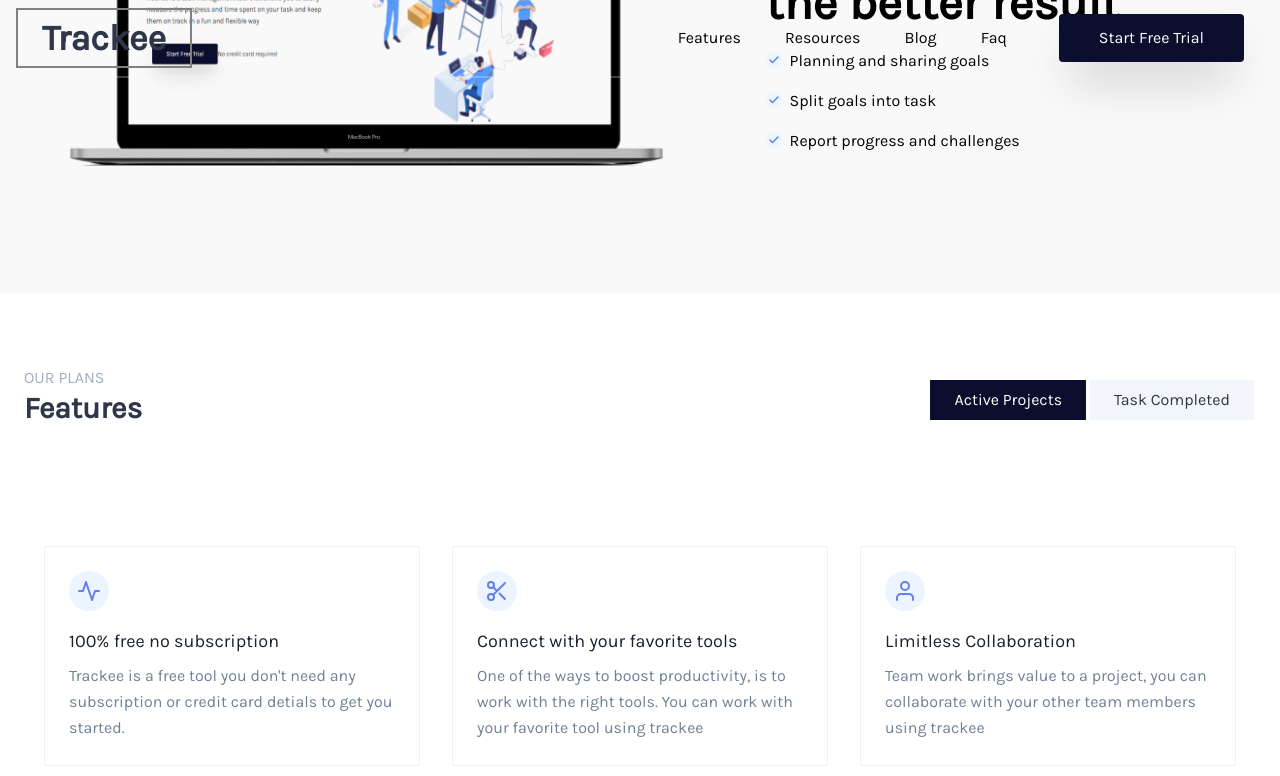
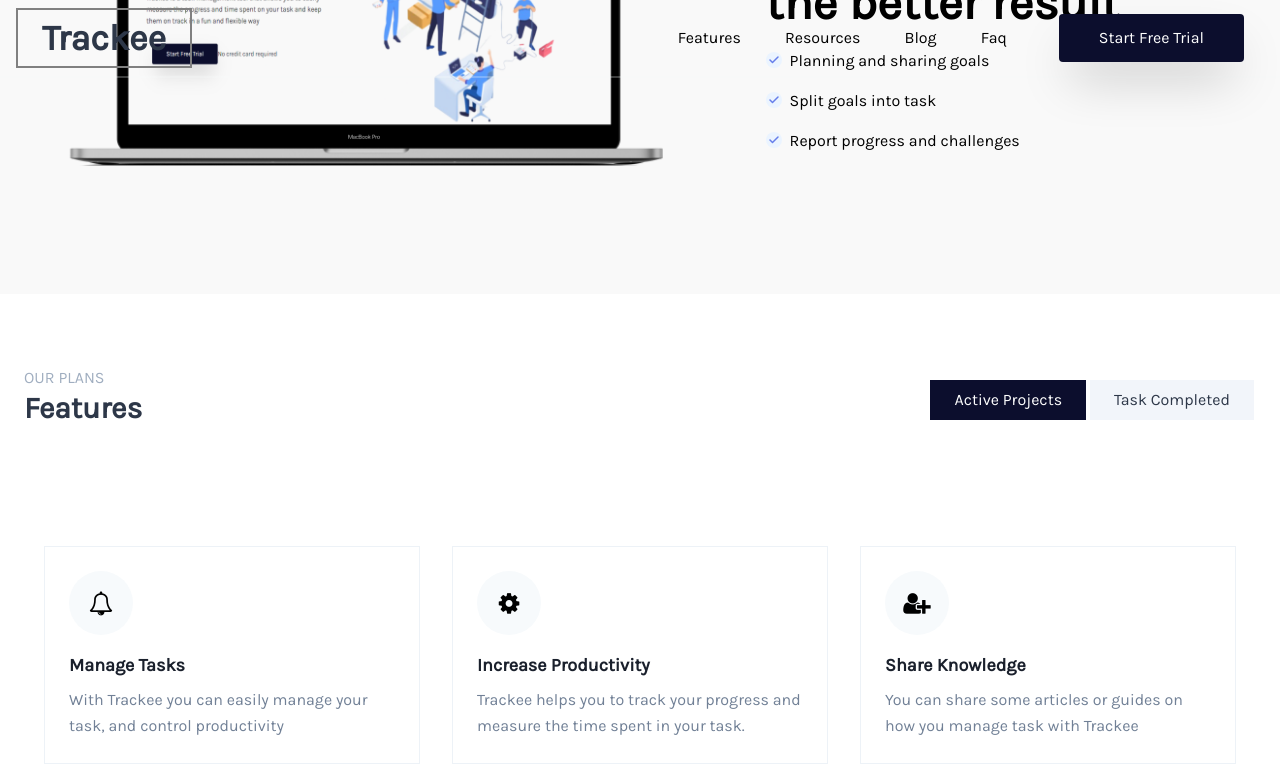
Before and after one commit to Emilsone/old-trackee-page, a Vue app: page / in a window 1280 px wide. Both pictures are taken after a click on the button "Task Completed". Shown: the part 4189-4965 px from the top of the page. Built offline with nearby package versions, Linux system fonts and the light colour scheme.

Commit message:
rewrite fature page

```diff
--- a/src/components/mainpage/PricingList.vue
+++ b/src/components/mainpage/PricingList.vue
@@ -6,35 +6,24 @@
           <div class="border border-gray-200 p-6">
             <div
               class="
-                w-10
-                h-10
+                w-16
+                h-16
                 inline-flex
                 items-center
                 justify-center
                 rounded-full
-                bg-indigo-100
-                text-indigo-500
+                bg-gray-100
+                text-black
                 mb-4
               "
             >
-              <svg
-                fill="none"
-                stroke="currentColor"
-                stroke-linecap="round"
-                stroke-linejoin="round"
-                stroke-width="2"
-                class="w-6 h-6"
-                viewBox="0 0 24 24"
-              >
-                <path d="M22 12h-4l-3 9L9 3l-3 9H2"></path>
-              </svg>
+              <i class="fa fa-bell-o text-2xl" aria-hidden="true"></i>
             </div>
-            <h2 class="text-lg text-gray-900 font-medium title-font mb-2">
-              100% free no subscription
+            <h2 class="text-lg text-gray-900 font-bold title-font mb-2">
+              Manage Tasks
             </h2>
             <p class="leading-relaxed text-base">
-              Trackee is a free tool you don't need any subscription or credit
-              card detials to get you started.
+              With Trackee you can easily manage your task, and control productivity
             </p>
           </div>
         </div>
@@ -42,39 +31,24 @@
           <div class="border border-gray-200 p-6">
             <div
               class="
-                w-10
-                h-10
+                w-16
+                h-16
                 inline-flex
                 items-center
                 justify-center
                 rounded-full
-                bg-indigo-100
-                text-indigo-500
+                bg-gray-100
+                text-black
                 mb-4
               "
             >
-              <svg
-                fill="none"
-                stroke="currentColor"
-                stroke-linecap="round"
-                stroke-linejoin="round"
-                stroke-width="2"
-                class="w-6 h-6"
-                viewBox="0 0 24 24"
-              >
-                <circle cx="6" cy="6" r="3"></circle>
-                <circle cx="6" cy="18" r="3"></circle>
-                <path
-                  d="M20 4L8.12 15.88M14.47 14.48L20 20M8.12 8.12L12 12"
-                ></path>
-              </svg>
+              <i class="fa fa-cog text-2xl" aria-hidden="true"></i>
             </div>
-            <h2 class="text-lg text-gray-900 font-medium title-font mb-2">
-              Connect with your favorite tools
+            <h2 class="text-lg text-gray-900 font-bold title-font mb-2">
+              Increase Productivity
             </h2>
             <p class="leading-relaxed text-base">
-              One of the ways to boost productivity, is to work with the right
-              tools. You can work with your favorite tool using trackee
+              Trackee helps you to track your progress and measure the time spent in your task.
             </p>
           </div>
         </div>
@@ -82,36 +56,24 @@
           <div class="border border-gray-200 p-6">
             <div
               class="
-                w-10
-                h-10
+                w-16
+                h-16
                 inline-flex
                 items-center
                 justify-center
                 rounded-full
-                bg-indigo-100
-                text-indigo-500
+                bg-gray-100
+                text-black
                 mb-4
               "
             >
-              <svg
-                fill="none"
-                stroke="currentColor"
-                stroke-linecap="round"
-                stroke-linejoin="round"
-                stroke-width="2"
-                class="w-6 h-6"
-                viewBox="0 0 24 24"
-              >
-                <path d="M20 21v-2a4 4 0 00-4-4H8a4 4 0 00-4 4v2"></path>
-                <circle cx="12" cy="7" r="4"></circle>
-              </svg>
+              <i class="fa fa-user-plus text-2xl" aria-hidden="true"></i>
             </div>
-            <h2 class="text-lg text-gray-900 font-medium title-font mb-2">
-              Limitless Collaboration
+            <h2 class="text-lg text-gray-900 font-bold title-font mb-2">
+              Share Knowledge
             </h2>
             <p class="leading-relaxed text-base">
-              Team work brings value to a project, you can collaborate with your
-              other team members using trackee
+             You can share some articles or guides on how you manage task with Trackee
             </p>
           </div>
         </div>
--- a/src/components/mainpage/PricingPage.vue
+++ b/src/components/mainpage/PricingPage.vue
@@ -21,35 +21,26 @@
                 <div class="border border-gray-200 p-6">
                   <div
                     class="
-                w-10
-                h-10
+                      w-16
+                      h-16
                       inline-flex
                       items-center
                       justify-center
                       rounded-full
-                bg-indigo-100
-                text-indigo-500
+                      bg-gray-100
+                     text-black
                       mb-4
                     "
                   >
-              <svg
-                fill="none"
-                stroke="currentColor"
-                stroke-linecap="round"
-                stroke-linejoin="round"
-                stroke-width="2"
-                class="w-6 h-6"
-                viewBox="0 0 24 24"
-              >
-                <path d="M22 12h-4l-3 9L9 3l-3 9H2"></path>
-              </svg>
+                   <i class="fa fa-bell-o text-2xl" aria-hidden="true"></i>
+
                   </div>
-            <h2 class="text-lg text-gray-900 font-medium title-font mb-2">
+                  <h2 class="text-lg text-gray-900 font-bold title-font mb-2">
                     100% free no subscription
                   </h2>
                   <p class="leading-relaxed text-base">
-              Trackee is a free tool you don't need any subscription or credit
-              card detials to get you started.
+                    Trackee is a free tool you don't need any subscription or
+                    credit card detials to get you started.
                   </p>
                 </div>
               </div>
@@ -57,39 +48,27 @@
                 <div class="border border-gray-200 p-6">
                   <div
                     class="
-                w-10
-                h-10
+                      w-16
+                      h-16
                       inline-flex
                       items-center
                       justify-center
                       rounded-full
-                bg-indigo-100
-                text-indigo-500
+                      bg-gray-100
+                     text-black
                       mb-4
                     "
                   >
-              <svg
-                fill="none"
-                stroke="currentColor"
-                stroke-linecap="round"
-                stroke-linejoin="round"
-                stroke-width="2"
-                class="w-6 h-6"
-                viewBox="0 0 24 24"
-              >
-                <circle cx="6" cy="6" r="3"></circle>
-                <circle cx="6" cy="18" r="3"></circle>
-                <path
-                  d="M20 4L8.12 15.88M14.47 14.48L20 20M8.12 8.12L12 12"
-                ></path>
-              </svg>
+                    <i class="fa fa-cog text-2xl " aria-hidden="true"></i>
+
                   </div>
-            <h2 class="text-lg text-gray-900 font-medium title-font mb-2">
+                  <h2 class="text-lg text-gray-900 font-bold title-font mb-2">
                     Connect with your favorite tools
                   </h2>
                   <p class="leading-relaxed text-base">
-              One of the ways to boost productivity, is to work with the right
-              tools. You can work with your favorite tool using trackee
+                    One of the ways to boost productivity, is to work with the
+                    right tools. You can work with your favorite tool using
+                    trackee
                   </p>
                 </div>
               </div>
@@ -97,36 +76,25 @@
                 <div class="border border-gray-200 p-6">
                   <div
                     class="
-                w-10
-                h-10
+                      w-16
+                      h-16
                       inline-flex
                       items-center
                       justify-center
                       rounded-full
-                bg-indigo-100
-                text-indigo-500
+                      bg-gray-100
+                      text-black
                       mb-4
                     "
                   >
-              <svg
-                fill="none"
-                stroke="currentColor"
-                stroke-linecap="round"
-                stroke-linejoin="round"
-                stroke-width="2"
-                class="w-6 h-6"
-                viewBox="0 0 24 24"
-              >
-                <path d="M20 21v-2a4 4 0 00-4-4H8a4 4 0 00-4 4v2"></path>
-                <circle cx="12" cy="7" r="4"></circle>
-              </svg>
+                   <i class="fa fa-user-plus text-2xl " aria-hidden="true"></i>
                   </div>
-            <h2 class="text-lg text-gray-900 font-medium title-font mb-2">
+                  <h2 class="text-lg text-gray-900 font-bold title-font mb-2">
                     Limitless Collaboration
                   </h2>
                   <p class="leading-relaxed text-base">
-              Team work brings value to a project, you can collaborate with your
-              other team members using trackee
+                    Team work brings value to a project, you can collaborate
+                    with your other team members using trackee
                   </p>
                 </div>
               </div>
```
Lines whose indentation alone changed are shown as unchanged.
